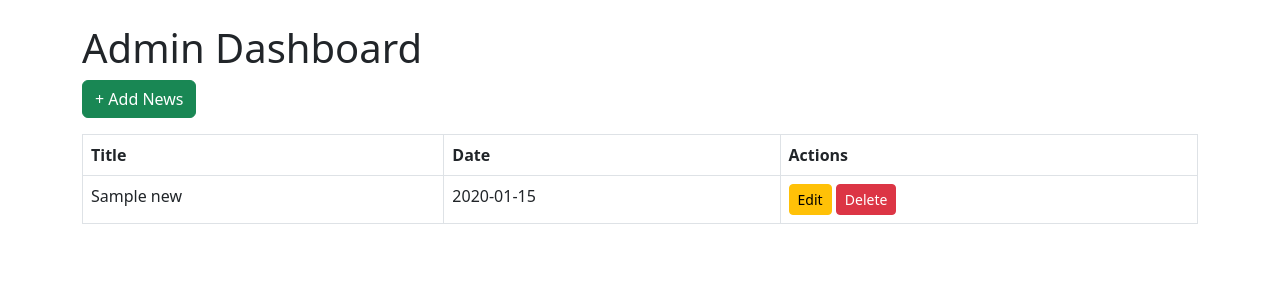
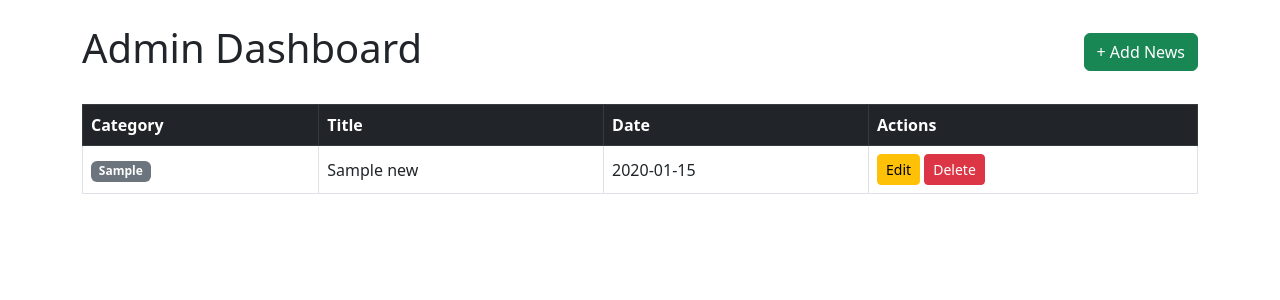
Before and after one commit to moviebazaa/currentaffairs, a Flask app: page /admin in a window 1280 px wide. Shown: the part 56-356 px from the top of the page. Run offline with Flask 3, Linux system fonts and the light colour scheme; a user stored in the database is signed in; tables that the repository leaves empty hold one stand-in row (values such as "Sample post").

Commit message:
Update dashboard.html

```diff
--- a/templates/admin/dashboard.html
+++ b/templates/admin/dashboard.html
@@ -1,10 +1,14 @@
 {% extends "base.html" %}
 {% block content %}
-<h1>Admin Dashboard</h1>
-<a href="{{ url_for('add_news') }}" class="btn btn-success mb-3">+ Add News</a>
-<table class="table table-bordered">
-    <thead>
+<div class="d-flex justify-content-between align-items-center mb-4">
+    <h1>Admin Dashboard</h1>
+    <a href="{{ url_for('add_news') }}" class="btn btn-success">+ Add News</a>
+</div>
+{% if news_list %}
+<table class="table table-bordered align-middle">
+    <thead class="table-dark">
         <tr>
+            <th>Category</th>
             <th>Title</th>
             <th>Date</th>
             <th>Actions</th>
@@ -13,14 +17,18 @@
     <tbody>
         {% for news in news_list %}
         <tr>
+            <td><span class="badge bg-secondary">{{ news.category }}</span></td>
             <td>{{ news.title }}</td>
             <td>{{ news.date_posted.strftime('%Y-%m-%d') }}</td>
             <td>
                 <a href="{{ url_for('edit_news', news_id=news.id) }}" class="btn btn-sm btn-warning">Edit</a>
-                <a href="{{ url_for('delete_news', news_id=news.id) }}" class="btn btn-sm btn-danger" onclick="return confirm('Delete this item?')">Delete</a>
+                <a href="{{ url_for('delete_news', news_id=news.id) }}" class="btn btn-sm btn-danger" onclick="return confirm('Delete this article?')">Delete</a>
             </td>
         </tr>
         {% endfor %}
     </tbody>
 </table>
+{% else %}
+<p>No news articles yet. Click "Add News" to create one.</p>
+{% endif %}
 {% endblock %}
```
